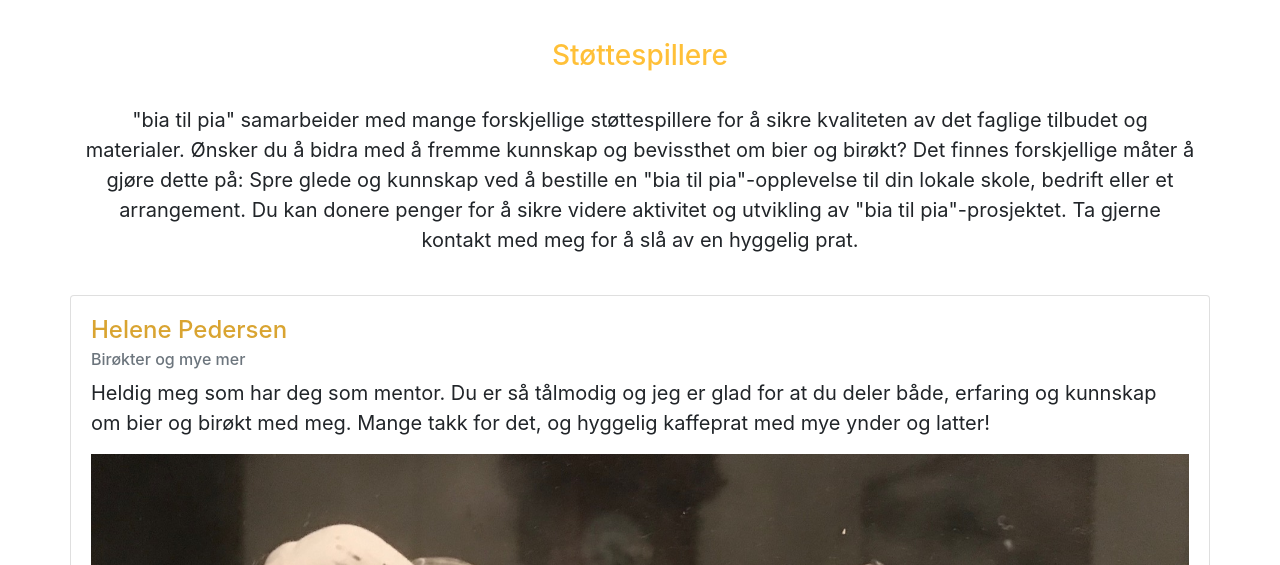
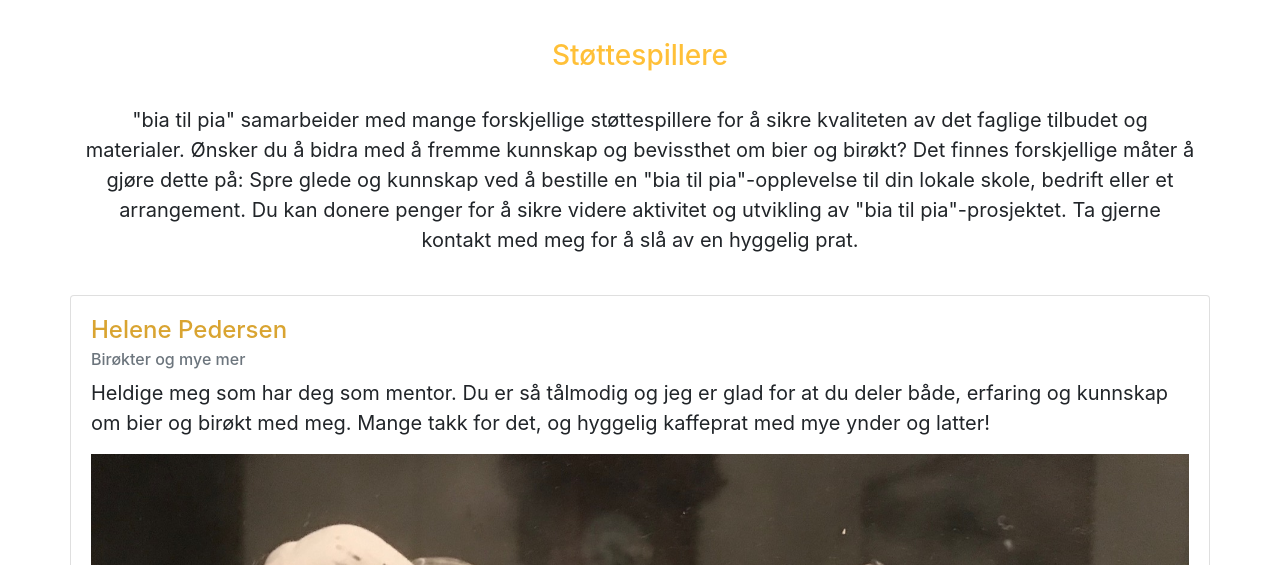
Before and after one commit to leiflundberg/Bia-til-Pia, a plain HTML site: page support.html in a window 1280 px wide. Shown: the part 235-800 px from the top of the page. Drawn offline with nearby package versions, Linux system fonts and the light colour scheme.

Commit message:
spelling mistake

```diff
--- a/support.html
+++ b/support.html
@@ -89,7 +89,7 @@ img.logo {
         <div class="card-body">
           <h5 class="card-title">Helene Pedersen</h5>
           <h6 class="card-subtitle mb-2 text-muted">Birøkter og mye mer</h6>
-          <p>Heldig meg som har deg som mentor. Du er så tålmodig og jeg er glad for at du deler både, erfaring
+          <p>Heldige meg som har deg som mentor. Du er så tålmodig og jeg er glad for at du deler både, erfaring
             og kunnskap om bier og birøkt med meg. Mange takk for det, og hyggelig kaffeprat med mye ynder og latter!</p>
           <img class="img-fluid mb-3" src="img/helene.jpg" alt="Helene Pedersen i en birøkterdrakt">
           <a href="https://www.facebook.com/helene.pedersen.96" class="card-link" target="_blank">Helene sin Facebook</a>
@@ -259,7 +259,6 @@ img.logo {
         </div>
       </div>
 
-
     </div>
   </div>
 
```
